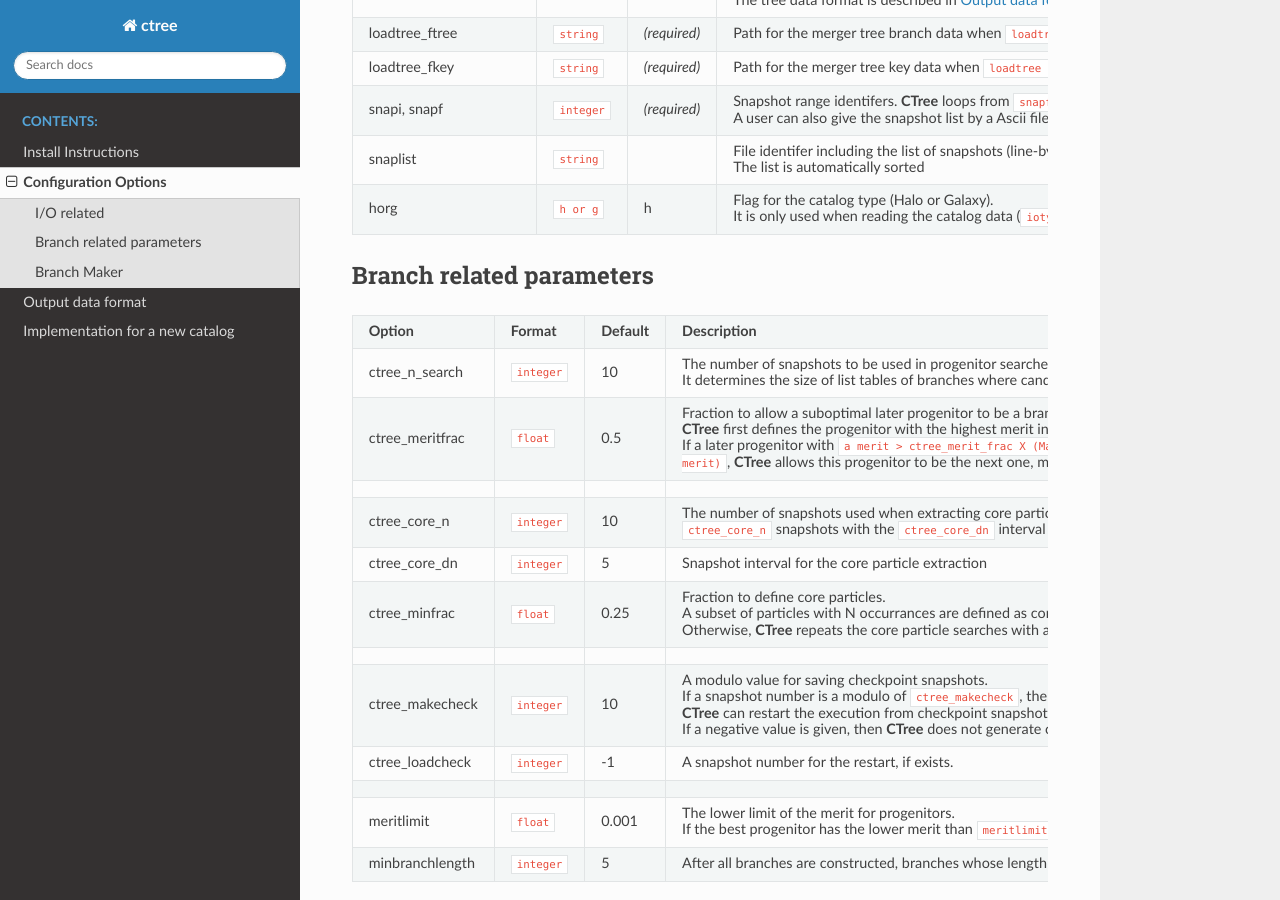
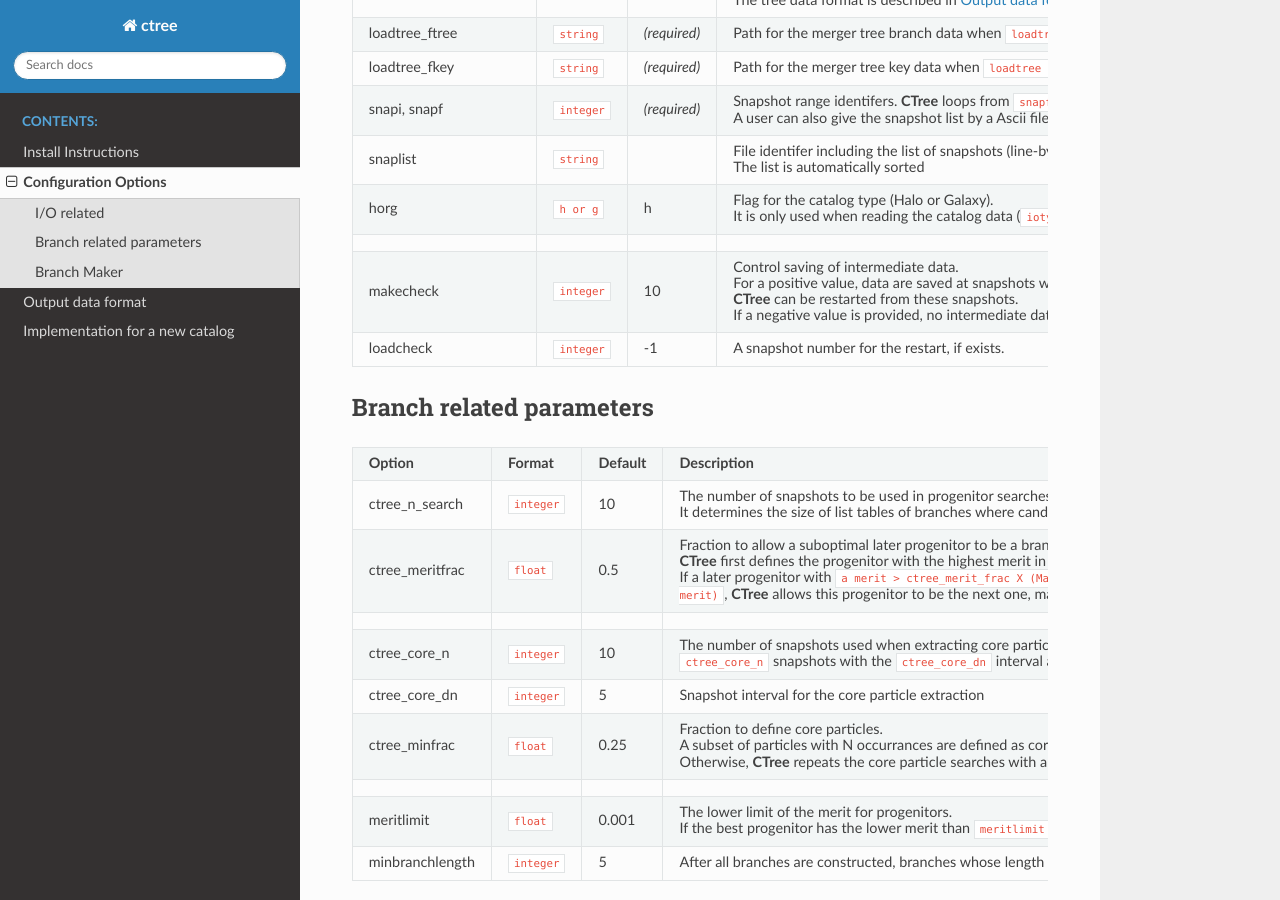
Before and after one commit to JinsuRhee/VELUGA-CTree, a Sphinx documentation site: the page built from docs/configuration.rst, in a window 1280 px wide and 900 px high, scrolled down 1145 px. Built offline with Sphinx 7.4.7 and the Read the Docs theme 3.1.0, drawn with Linux system fonts in a browser that asks for light colours.

Commit message:
configuration option names are changed

```diff
--- a/docs/configuration.rst
+++ b/docs/configuration.rst
@@ -150,6 +150,28 @@ I/O related
      - Flag for the catalog type (Halo or Galaxy).
 
        It is only used when reading the catalog data (``iotype = VELUGA``).
+   * -
+     -
+     -
+     -
+
+   * - makecheck
+     - ``integer``
+     - 10
+     - Control saving of intermediate data.
+
+       For a positive value, data are saved at snapshots where the snapshot number modulo this value equals zero.
+
+       **CTree** can be restarted from these snapshots.
+
+       If a negative value is provided, no intermediate data are saved.
+
+   * - loadcheck
+     - ``integer``
+     - -1
+     - A snapshot number for the restart, if exists.
+
+
 
 
 Branch related parameters
@@ -211,27 +233,6 @@ Branch related parameters
      -
      -
 
-   * - ctree_makecheck
-     - ``integer``
-     - 10
-     - A modulo value for saving checkpoint snapshots.
-
-       If a snapshot number is a modulo of ``ctree_makecheck``, then the data at the corresponding snapshot are saved.
-
-       **CTree** can restart the execution from checkpoint snapshots
-
-       If a negative value is given, then **CTree** does not generate checkpoint snapshots
-
-   * - ctree_loadcheck
-     - ``integer``
-     - -1
-     - A snapshot number for the restart, if exists.
-
-   * -
-     -
-     -
-     -
-
    * - meritlimit
      - ``float``
      - 0.001
```
Also changed, not shown: ctree_ref.cfg (+3 -4 lines), 3 other files.
